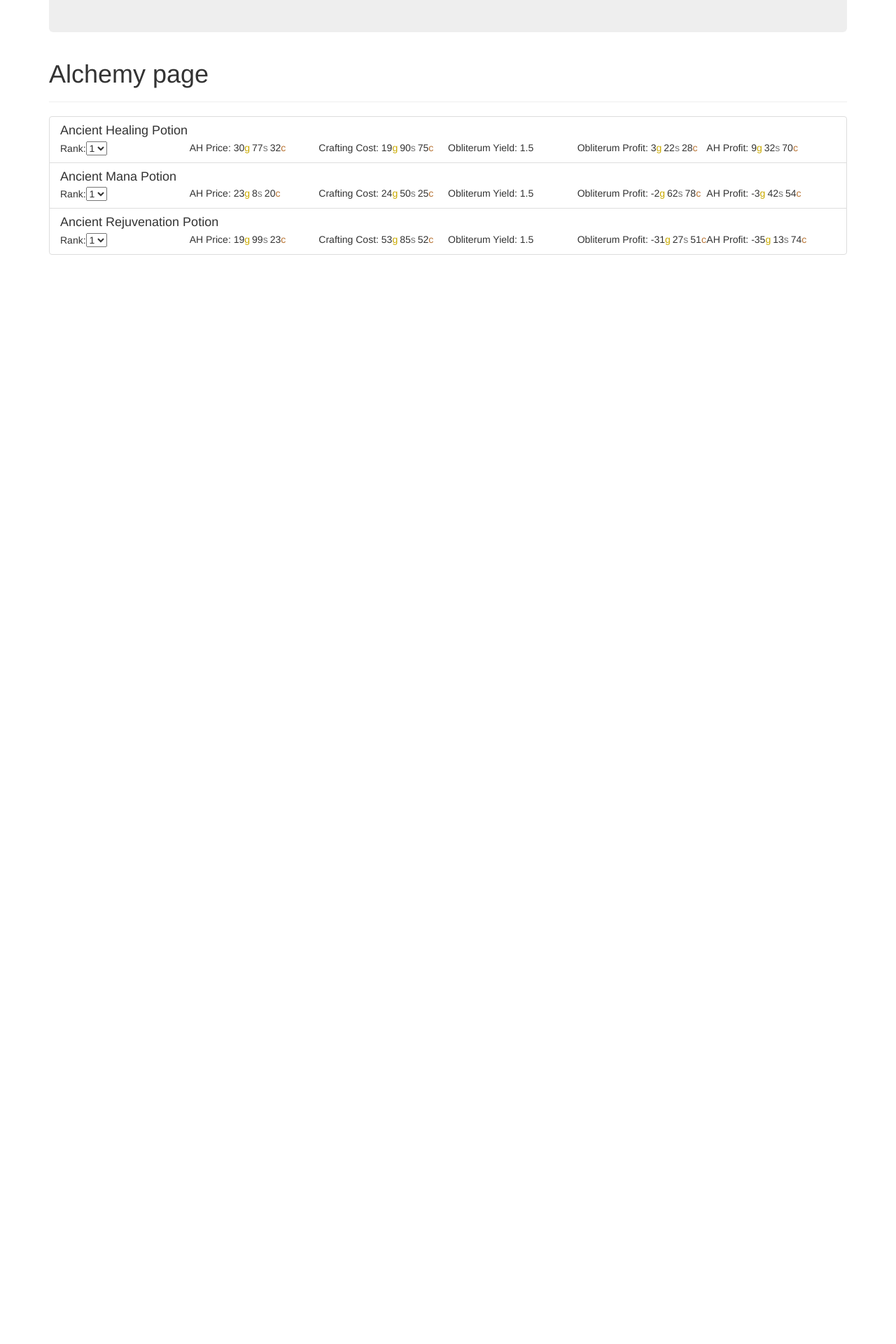
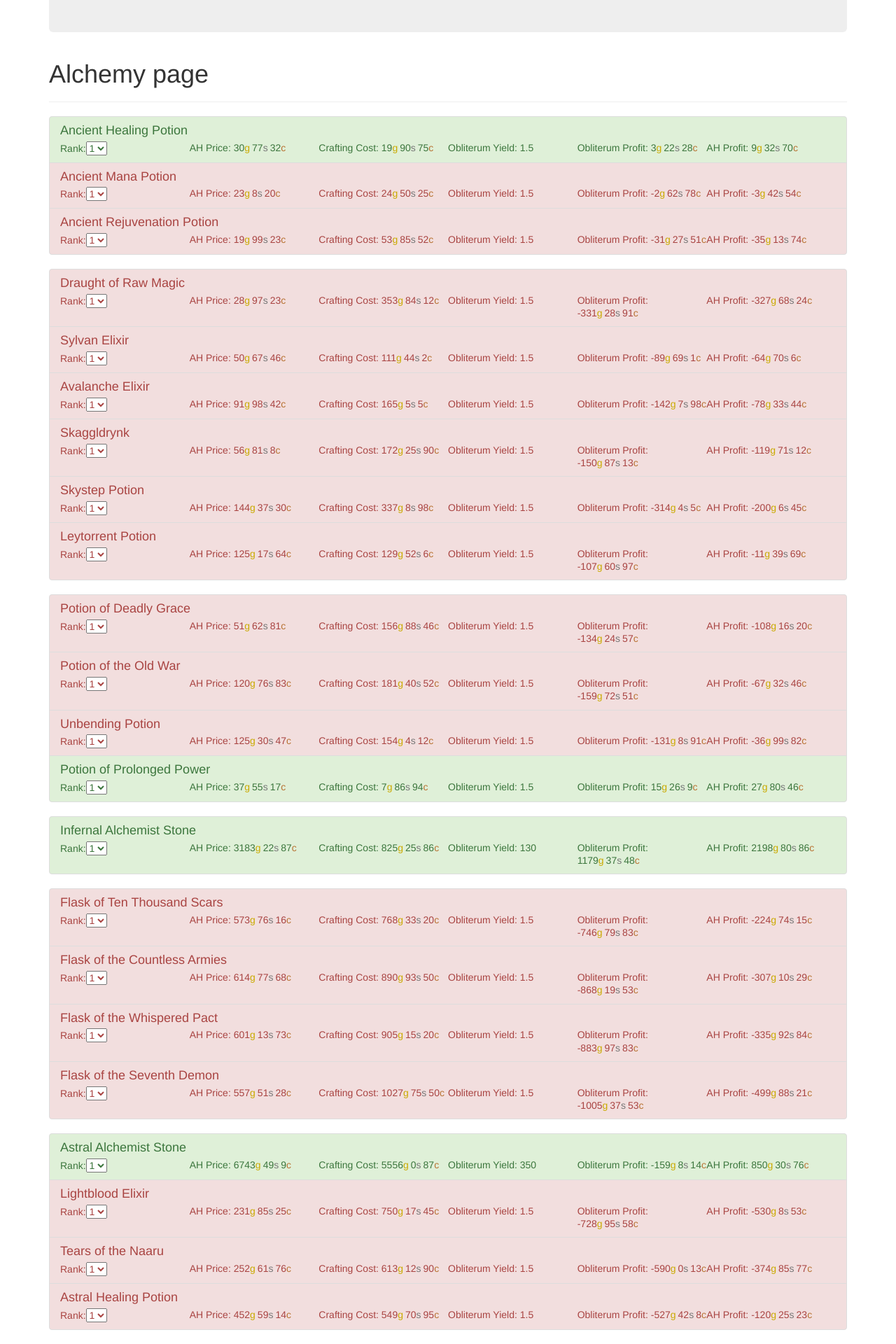
Before and after one commit to blaynem/lazy-gold-app, a React (Create React App) app: page / in a window 1280 px wide. Shown: the part 194-2114 px from the top of the page at 70% size. Before the commit the page ends 800 px from the top, so only its background shows below. Built offline with nearby package versions, Linux system fonts and the light colour scheme.

Commit message:
added colors depending on if worth or nah

```diff
--- a/src/components/ItemLayout.js
+++ b/src/components/ItemLayout.js
@@ -6,6 +6,7 @@ import { RankSelector } from '../Widgets/RankSelector';
 
 const parsePrices = (price) => {
   const priceObj = convertToGold(price)
+  // converts the pricing we recieved into an object so we can use the fancy coloring on leters.
   return (
     <span className="prices">
       {priceObj.gold}<span className="prices-gold">g</span>
@@ -24,7 +25,9 @@ export const ItemLayout = ({
   obliterumProfit,
   obliterumYield,
   rankValue }) => (
-  <ListGroupItem header={name}>
+  <ListGroupItem
+    bsStyle={ahProfit > 1 ? "success" : "danger"}
+    header={name}>
     <RankSelector
       availableRanks={availableRanks}
       value={rankValue}
--- a/src/containers/Alchemy_Container.js
+++ b/src/containers/Alchemy_Container.js
@@ -61,11 +61,11 @@ class AlchemyContainer extends Component {
           Alchemy page
         </PageHeader>
         <ListGroup>{this.createMapList(firstRow)}</ListGroup>
-        {/* <ListGroup>{this.createMapList(secondRow)}</ListGroup>
+        <ListGroup>{this.createMapList(secondRow)}</ListGroup>
         <ListGroup>{this.createMapList(thirdRow)}</ListGroup>
         <ListGroup>{this.createMapList(fourthRow)}</ListGroup>
         <ListGroup>{this.createMapList(fifthRow)}</ListGroup>
-        <ListGroup>{this.createMapList(sixthRow)}</ListGroup> */}
+        <ListGroup>{this.createMapList(sixthRow)}</ListGroup>
       </div>
     );
   }
```
